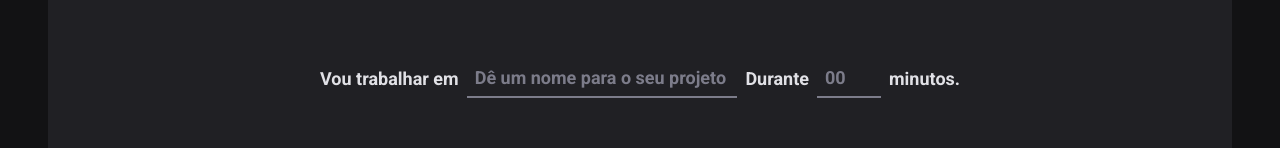
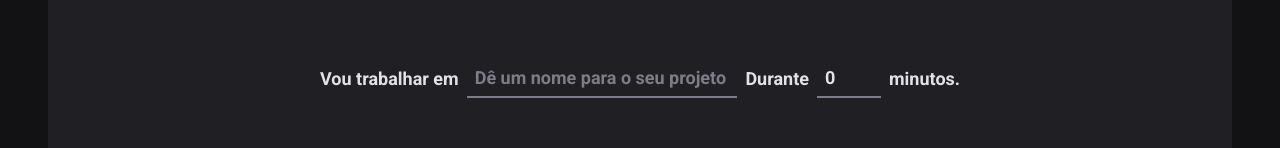
Before and after one commit to Alexandre-Cartaxo/Ignite-Timer, a React (Vite) app: page / in a window 1280 px wide. Shown: the part 166-314 px from the top of the page. Built offline with nearby package versions, Linux system fonts and the light colour scheme.

Commit message:
Executando Cronometro

```diff
--- a/package.json
+++ b/package.json
@@ -11,6 +11,7 @@
   },
   "dependencies": {
     "@hookform/resolvers": "^3.10.0",
+    "date-fns": "^4.1.0",
     "phosphor-react": "^1.4.1",
     "react": "^18.3.1",
     "react-dom": "^18.3.1",
--- a/src/pages/Home/index.tsx
+++ b/src/pages/Home/index.tsx
@@ -2,6 +2,8 @@ import { Play } from 'phosphor-react'
 import { useForm } from 'react-hook-form'
 import { zodResolver } from '@hookform/resolvers/zod'
 import * as zod from 'zod'
+import { useEffect, useState } from 'react'
+import { differenceInSeconds } from 'date-fns'
 
 import {
   CountdownContainer,
@@ -20,14 +22,63 @@ const newCycleFormValidationSchema = zod.object({
 
 // contolled / uncontroled
 
+type NewCycleFormData = zod.infer<typeof newCycleFormValidationSchema>
+
+interface Cycle {
+  id: string
+  task: string
+  minutesAmount: number
+  startDate: Date
+}
+
 export function Home() {
-  const { register, handleSubmit, watch } = useForm({
+  const [cycles, setCycles] = useState<Cycle[]>([])
+  const [activeCycleId, setActiveCycleId] = useState<string | null>(null)
+  const [amoutSecondsPassed, setAmountSecondsPassed] = useState(0)
+
+  const { register, handleSubmit, watch, reset } = useForm<NewCycleFormData>({
     resolver: zodResolver(newCycleFormValidationSchema),
+    defaultValues: {
+      task: '',
+      minutesAmount: 0,
+    },
   })
 
-  function handleCreateNewCicle(data: any) {
-    console.log(data)
+  const activeCycle = cycles.find((cycle) => cycle.id === activeCycleId)
+
+  useEffect(() => {
+    if (activeCycle) {
+      setInterval(() => {
+        setAmountSecondsPassed(
+          differenceInSeconds(new Date(), activeCycle.startDate),
+        )
+      }, 1000)
+    }
+  }, [activeCycle])
+
+  function handleCreateNewCicle(data: NewCycleFormData) {
+    const id = String(new Date().getTime())
+
+    const newCycle: Cycle = {
+      id,
+      task: data.task,
+      minutesAmount: data.minutesAmount,
+      startDate: new Date(),
+    }
+
+    setCycles((state) => [...state, newCycle])
+    setActiveCycleId(id)
+    reset()
   }
+
+  const totalSeconds = activeCycle ? activeCycle.minutesAmount * 60 : 0
+  const currentSeconds = activeCycle ? totalSeconds - amoutSecondsPassed : 0
+
+  const minutesAmount = Math.floor(currentSeconds / 60)
+  const secondsAmount = currentSeconds % 60
+
+  const minutes = String(minutesAmount).padStart(2, '0')
+  const seconds = String(secondsAmount).padStart(2, '0')
 
   const task = watch('task')
   const isSubmitDisable = !task
@@ -51,26 +102,26 @@ export function Home() {
             <option value="Banana" />
           </datalist>
 
-          <label htmlFor="minutesAmout">Durante</label>
+          <label htmlFor="minutesAmount">Durante</label>
           <MinutesAmoutInput
             type="number"
-            id="minutesAmout"
+            id="minutesAmount"
             placeholder="00"
             step={5}
             min={5}
             max={60}
-            {...register('minutesAmout', { valueAsNumber: true })}
+            {...register('minutesAmount', { valueAsNumber: true })}
           />
 
           <span>minutos.</span>
         </FormContainer>
 
         <CountdownContainer>
-          <span>0</span>
-          <span>0</span>
+          <span>{minutes[0]}</span>
+          <span>{minutes[1]}</span>
           <Separator>:</Separator>
-          <span>0</span>
-          <span>0</span>
+          <span>{seconds[0]}</span>
+          <span>{seconds[1]}</span>
         </CountdownContainer>
 
         <StartCountdownButton disabled={isSubmitDisable} type="submit">
```
Also changed, not shown: 2 other files (tests, documents, lock files or other folders).
